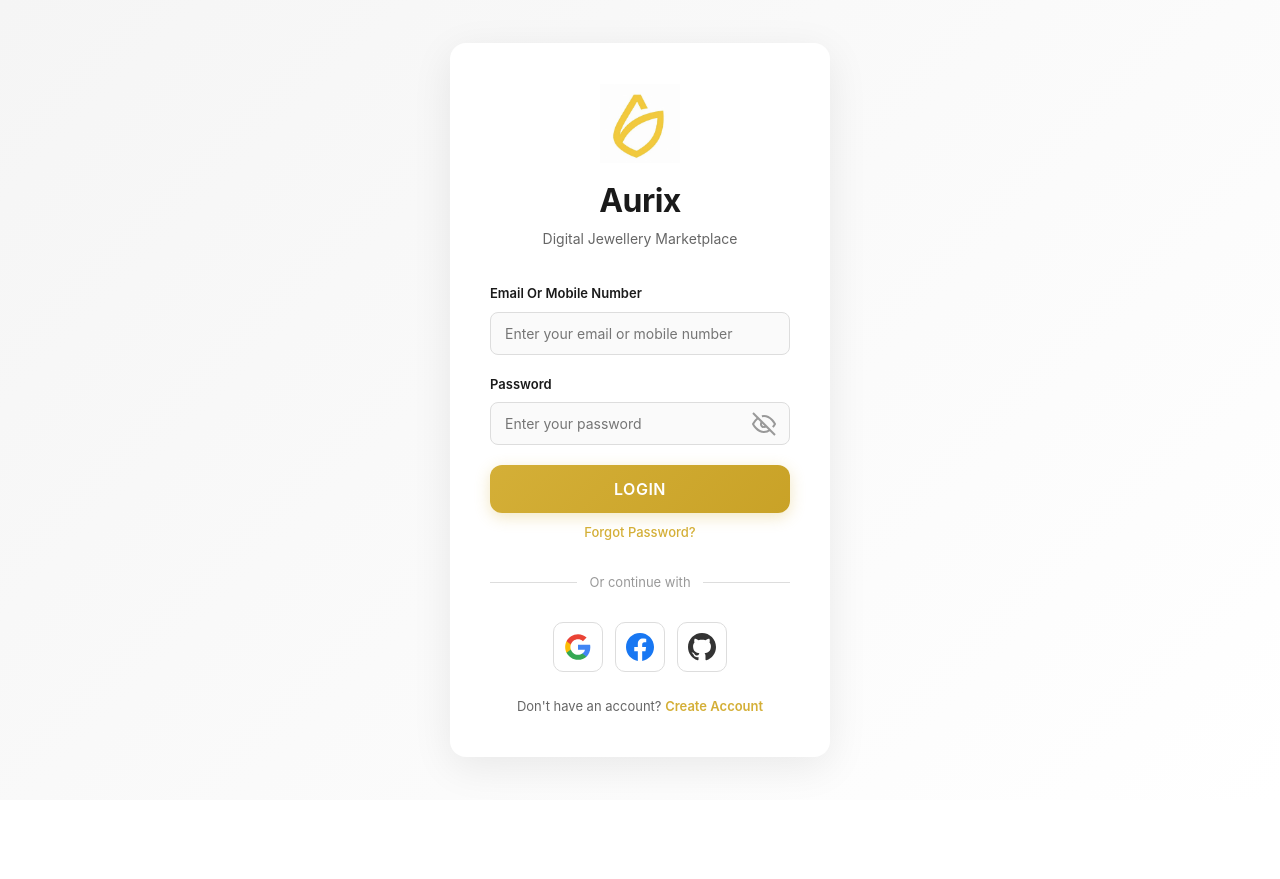
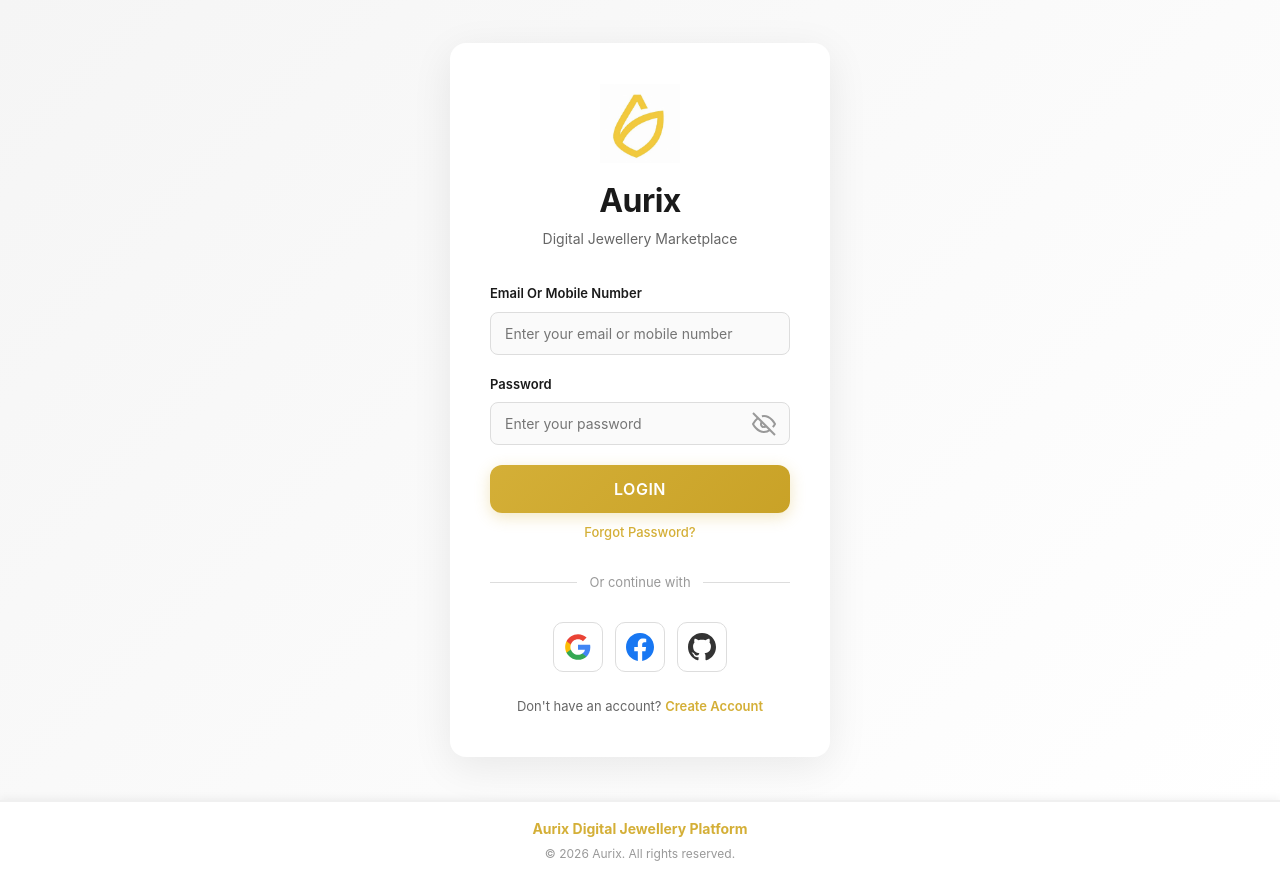
Before and after one commit to SumaiyaMunas123/aurix-digital-jewellery-platform, a React (Vite) app in the folder admin-panel/login-page/: page / in a window 1280 px wide. Before the commit the page ends 800 px from the top, so only its background shows below. Built offline with nearby package versions, Linux system fonts and the light colour scheme.

Commit message:
Admin Dashboard
Changed the UI

```diff
--- a/admin-panel/login-page/src/AdminDashboard.css
+++ b/admin-panel/login-page/src/AdminDashboard.css
@@ -7,7 +7,7 @@
 
 /* Sidebar */
 .sidebar {
-    width: 320px;
+    width: 310px;
     background: linear-gradient(180deg, #fff 0%, #fafafa 100%);
     border-right: 2px solid #e8e8e8;
     display: flex;
@@ -25,6 +25,7 @@
     border-bottom: 1px solid #f0f0f0;
     align-items: center;
     justify-content: space-between;
+    padding-bottom: 11px;
 }
 
 .logo-section {
@@ -275,6 +276,14 @@
     font-weight: 600;
     color: #1a1a1a;
     margin: 0;
+    text-decoration: none;
+    cursor: pointer;
+    transition: all 0.3s ease;
+}
+
+.user-name-link:hover {
+    color: #D4AF37;
+    text-decoration: underline;
 }
 
 .user-role {
@@ -454,7 +463,7 @@
 
 .quick-actions {
     display: flex;
-    gap: 21px;
+    gap: 12px;
     flex-wrap: wrap;
     align-items: center;
     justify-content: center;
@@ -803,33 +812,3 @@
         font-size: 20px;
     }
 }
-
-/* Footer */
-.dashboard-footer {
-    background: white;
-    border-top: 2px solid #f0f0f0;
-    padding: 16px 30px;
-    flex-shrink: 0;
-    box-shadow: 0 -2px 8px rgba(0, 0, 0, 0.05);
-}
-
-.footer-content {
-    text-align: center;
-    display: flex;
-    flex-direction: column;
-    align-items: center;
-    justify-content: center;
-}
-
-.footer-brand {
-    margin: 0 0 6px 0;
-    font-size: 14px;
-    font-weight: 700;
-    color: #D4AF37;
-}
-
-.footer-copyright {
-    margin: 0;
-    font-size: 12px;
-    color: #999;
-}
--- a/admin-panel/login-page/src/AdminDashboard.jsx
+++ b/admin-panel/login-page/src/AdminDashboard.jsx
@@ -210,13 +210,7 @@ const AdminDashboard = ({ onLogout }) => {
                         </div>
                     </div>
 
-                    {/* Footer */}
-                    <footer className="dashboard-footer">
-                        <div className="footer-content">
-                            <p className="footer-brand">Aurix Digital Jewellery Platform</p>
-                            <p className="footer-copyright">© 2026 Aurix. All rights reserved.</p>
-                        </div>
-                    </footer>
+
                 </div>
             </main>
         </div>
--- a/admin-panel/login-page/src/Footer.css
+++ b/admin-panel/login-page/src/Footer.css
@@ -1,9 +1,29 @@
-footer {
-    background-color: #222;
-    color: white;
+/* Footer */
+.dashboard-footer {
+    background: white;
+    border-top: 2px solid #f0f0f0;
+    padding: 16px 30px;
+    flex-shrink: 0;
+    box-shadow: 0 -2px 8px rgba(0, 0, 0, 0.05);
+}
+
+.footer-content {
     text-align: center;
-    padding: 15px;
-    position: fixed;
-    bottom: 0;
-    width: 100%;
+    display: flex;
+    flex-direction: column;
+    align-items: center;
+    justify-content: center;
 }
+
+.footer-brand {
+    margin: 0 0 6px 0;
+    font-size: 14px;
+    font-weight: 700;
+    color: #D4AF37;
+}
+
+.footer-copyright {
+    margin: 0;
+    font-size: 12px;
+    color: #999;
+}
--- /dev/null
+++ b/admin-panel/login-page/src/Footer.jsx
@@ -0,0 +1,18 @@
+// Footer
+import React from "react";
+import "./Footer.css";
+
+const Footer = () => {
+  return (
+    <footer className="dashboard-footer">
+      <div className="footer-content">
+        <p className="footer-brand">Aurix Digital Jewellery Platform</p>
+        <p className="footer-copyright">
+          © 2026 Aurix. All rights reserved.
+        </p>
+      </div>
+    </footer>
+  );
+};
+
+export default Footer;
--- a/admin-panel/login-page/src/main.jsx
+++ b/admin-panel/login-page/src/main.jsx
@@ -1,8 +1,9 @@
 import { StrictMode, useState } from 'react'
 import { createRoot } from 'react-dom/client'
 import './index.css'
-import AdminLogin from './adminFrontend'
+import AdminLogin from './AdminLogin'
 import AdminDashboard from './AdminDashboard'
+import Footer from './Footer'
 
 function App() {
   const [isLoggedIn, setIsLoggedIn] = useState(false)
@@ -17,11 +18,15 @@ function App() {
 
   return (
     <StrictMode>
-      {isLoggedIn ? (
-        <AdminDashboard onLogout={handleLogout} />
-      ) : (
-        <AdminLogin onLogin={handleLogin} />
-      )}
+      <>
+        {isLoggedIn ? (
+          <AdminDashboard onLogout={handleLogout} />
+        ) : (
+          <AdminLogin onLogin={handleLogin} />
+        )}
+
+        <Footer />
+      </>
     </StrictMode>
   )
 }
```
Also changed, not shown: admin-panel/login-page/src/AdminLogin.jsx (renamed from admin-panel/login-page/src/adminFrontend.jsx), 1 other file (tests, documents, lock files or other folders).
